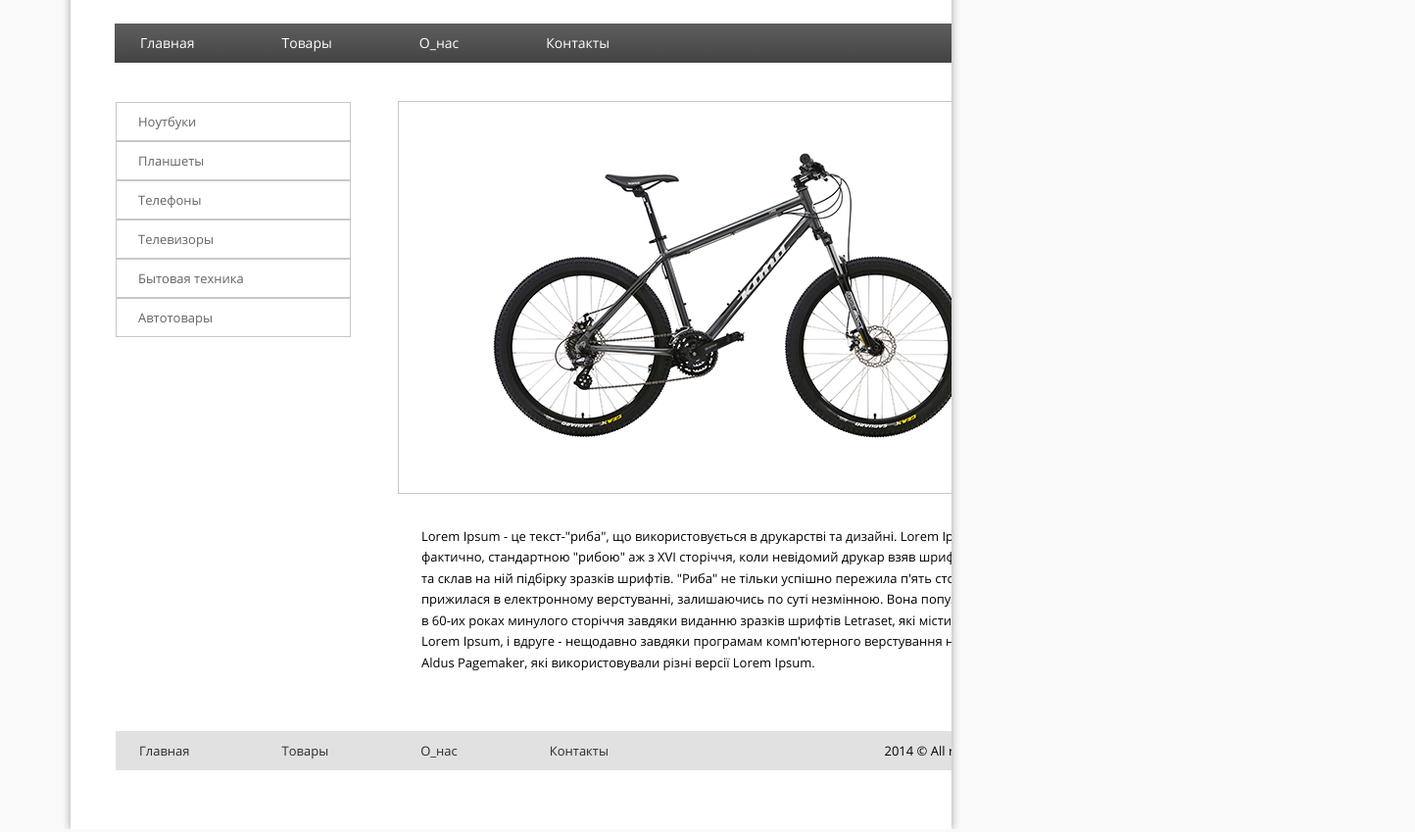
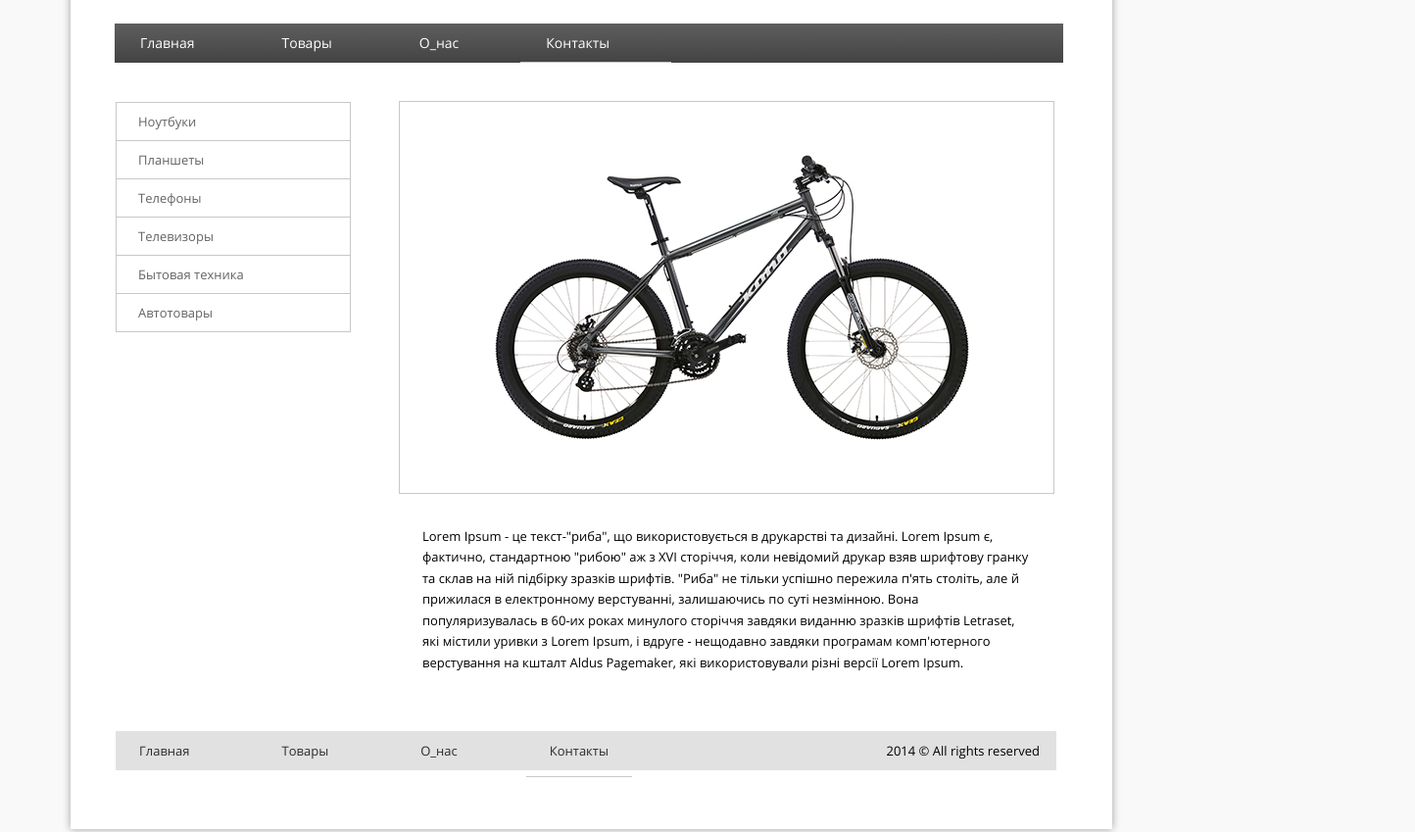
Before and after one commit to nataliiajefimockina/goit-hw-3, a plain HTML site: page index.html in a window 1280 px wide. Shown: the part 102-951 px from the top of the page at 98% size, 1444 px wide, since content can reach past the window. Drawn offline with Linux system fonts and the light colour scheme.

Commit message:
Version 2.1 (edited wrapper,sidedar,content)

```diff
--- a/css/style.css
+++ b/css/style.css
@@ -10,12 +10,14 @@ body {
 }
 
 .wrapper {
+    display: inline-block;
+    width: 960px;
     margin: 0 auto;
     margin-right: 309px;
     margin-left: 72px;
-    padding: 50px 60px 60px 54px;
+    padding: 50px 49px 60px 54px;
     background-color: #fff;
-    font: 13px 'OpenSans', sans-serif;
+    font: 13px 'OpenSans', Arial, sans-serif;
     box-shadow: 0 0 8px 0 rgba(158, 158, 158, 1);
     overflow: hidden;
 }
@@ -61,7 +63,7 @@ nav {
     text-decoration: none;
 }
 
-.clearfix:after {
+.clearfix: after {
     display: block;
     height: 0;
     clear: both;
@@ -71,7 +73,7 @@ nav {
 }
 
 .box {
-    width: 968px;
+    width: 960px;
     margin-left: -8px;
 }
 
@@ -86,8 +88,14 @@ nav {
 .sidebar li {
     width: 216px;
     padding-left: 22px;
-    border: 1px solid #c8c8c8;
+    border-top: 1px solid #c8c8c8;
+    border-right: 1px solid #c8c8c8;
+    border-left: 1px solid #c8c8c8;
     line-height: 38px;
+}
+
+li:last-child {
+    border-bottom: 1px solid #c8c8c8;
 }
 
 .sidebar a {
@@ -108,20 +116,20 @@ nav {
 
 .img {
     margin-top: 4px;
-    padding: 44px 88px;
+    padding: 46px 78px 42px 89px;
     float: right;
     outline: 1px solid #c8c8c8;
 }
 
 .content {
-    width: 700px;
+    width: 676px;
     padding-right: 3px;
     float: right;
 }
 
 .content p {
     display: inline-block;
-    padding: 34px 20px 24px 47px;
+    padding: 34px 19px 24px 32px;
     line-height: 1.65;
     text-align: left;
     overflow: hidden;
@@ -130,7 +138,7 @@ nav {
     /* FOOTER */
 
 .footer {
-    width: 968px;
+    width: 960px;
     height: 40px;
     margin-top: 31px;
     margin-left: -8px;
@@ -142,7 +150,7 @@ nav {
     display: inline-block;
     margin-right: 46px;
     margin-bottom: 0;
-    padding: 11px 24px 9px;
+    padding: 11px 24px 17px;
     float: left;
 }
 
@@ -156,6 +164,6 @@ nav {
 }
 
 .copy {
-    padding: 11px 27px;
+    padding: 11px 17px 10px;
     float: right;
 }
--- a/index.html
+++ b/index.html
@@ -11,22 +11,22 @@
                 <h1><a href="index.html"><img src="img/logo.png" alt="Fitness logo"></a></h1>
                 <nav>
                     <ul class="top-menu">
-                        <li><a href="x">Главная</a></li>
-                        <li><a href="x">Товары</a></li>
-                        <li><a href="x">О_нас</a></li>
-                        <li><a href="x">Контакты</a></li>
+                        <li><a href="#">Главная</a></li>
+                        <li><a href="#">Товары</a></li>
+                        <li><a href="#">О_нас</a></li>
+                        <li><a href="#">Контакты</a></li>
                     </ul>
                 </nav>
             </div>
             <div class="box clearfix">
                 <div class="sidebar">
                     <ul class="sidebar">
-                        <li><a href="x" class="s1">Ноутбуки</a></li>
-    			        <li><a href="x" class="s2">Планшеты</a></li>
-			            <li><a href="x" class="s3">Телефоны</a></li>
-			            <li><a href="x" class="s4">Телевизоры</a></li>
-			            <li><a href="x" class="s5">Бытовая техника</a></li>
-			            <li><a href="x" class="s6">Автотовары</a></li>
+                        <li><a href="#" class="s1">Ноутбуки</a></li>
+    			        <li><a href="#" class="s2">Планшеты</a></li>
+			            <li><a href="#" class="s3">Телефоны</a></li>
+			            <li><a href="#" class="s4">Телевизоры</a></li>
+			            <li><a href="#" class="s5">Бытовая техника</a></li>
+			            <li><a href="#" class="s6">Автотовары</a></li>
                     </ul>
                 </div>
                 <div class="content">
@@ -39,10 +39,10 @@
             <div class="footer">
                 <nav>
 			        <ul class="footer-menu">
-                        <li><a href="x" class="f1">Главная</a></li>
-                        <li><a href="x" class="f2">Товары</a></li>
-                        <li><a href="x" class="f3">О_нас</a></li>
-				        <li><a href="x" class="f4">Контакты</a></li>
+                        <li><a href="#" class="f1">Главная</a></li>
+                        <li><a href="#" class="f2">Товары</a></li>
+                        <li><a href="#" class="f3">О_нас</a></li>
+				        <li><a href="#" class="f4">Контакты</a></li>
 
                     </ul>
 				</nav>
```
